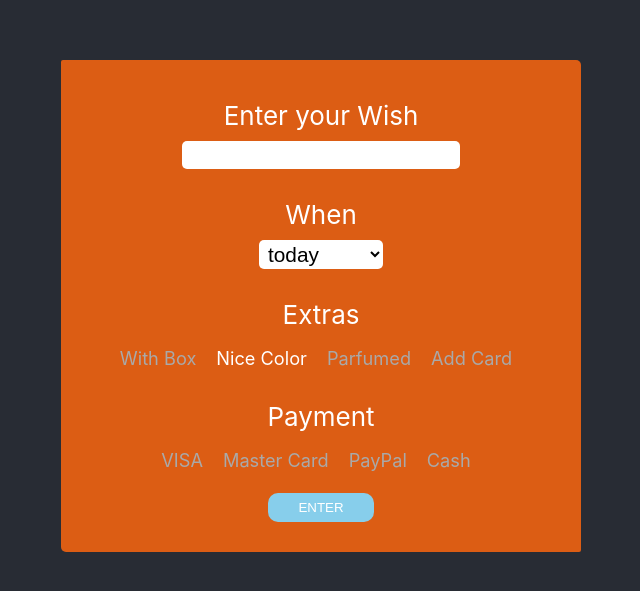
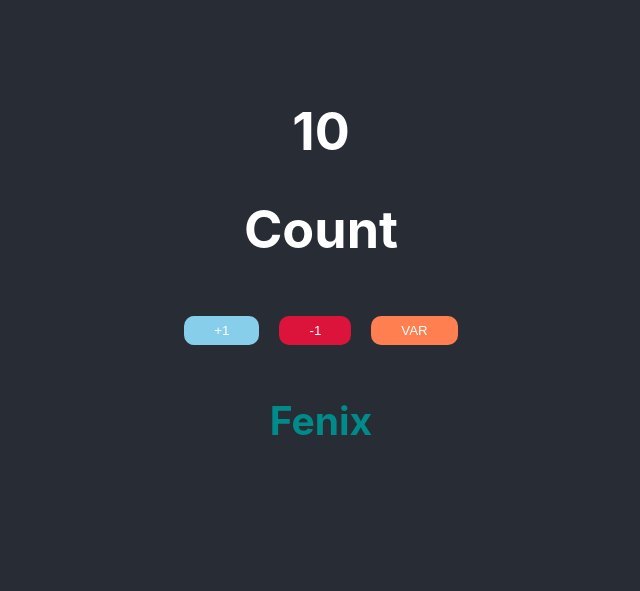
Before and after one commit to audrbar/17-js-a-kija, a React (Create React App) app in the folder firstapp/: page / in a window 1280 px wide. Shown: the part 129-720 px from the top of the page, without its empty margins (319-959 px from the left). Built offline with nearby package versions, Linux system fonts and the light colour scheme; the HTML template or start-up script is replaced by a standard one.

Commit message:
useefect

```diff
--- a/firstapp/src/App.jsx
+++ b/firstapp/src/App.jsx
@@ -1,102 +1,19 @@
 'bootstrap/dist/css/bootstrap.min.css';
-// import { useRef } from 'react';
-import { useState } from 'react';
 import './App.scss';
+import Counter from './components/013/Counter';
+import Fenix from './components/013/Fenix';
 
-const select = [
-    {value: 'n', text: 'now'},
-    {value: 't', text: 'today'},
-    {value: 'tm', text: 'tomorrow'},
-    {value: 'nw', text: 'next week'}
-]
-
-const checkbox = [
-    { text: 'With Box', value: 'b' },
-    { text: 'Nice Color', value: 'c' },
-    { text: 'Parfumed', value: 'p' },
-    { text: 'Add Card', value: 'ac' }
-];
-
-const radio = [
-    { text: 'VISA', value: 'v' },
-    { text: 'Master Card', value: 'mc' },
-    { text: 'PayPal', value: 'p' },
-    { text: 'Cash', value: 'c' }
-]
 
 function App() {
 
-    const [h1Wish, setH1Wish] = useState([]);
-
-    const [wish, setWish] = useState('');
-    const [when, setWhen] = useState('t');
-    const [extras, setExtras] = useState({b:false, c:true, p:false, ac:false});
-    const [payment, setPayment] = useState(null)
-    // const w = useRef();
-
-    const showWish = () => {
-        // setH1Wish(w.current.value);
-        setH1Wish(w => [{wish, when}, ...w]);
-        setWish('');
-    }
-
-    const wishControll = e => {
-        setWish(e.target.value);
-    }
-
-    const whenControll = e => {
-        setWhen(e.target.value);
-    }
-
-    const extrasControll = v => {
-        setExtras(e => ({...e, [v] : !e[v]}));
-    }
-
-    const paymentControll = v => {
-        setPayment(v);
-    }
 
     return (
         <div className="App">
             <header className="App-header">
-            <h1>
-                    {
-                        h1Wish.map((w, i) => <div key={i}>{w.wish} {select.find(s => s.value === w.when ).text}</div>)
-                    }
-                </h1>
-                <div className="input-bin red">
-                    <label>Enter your Wish</label>
-                    <input type="text" value={wish} onChange={wishControll} />
 
-                    <label>When</label>
-                    <select value={when} onChange={whenControll}>
-                        {
-                            select.map(s => <option key={s.value} value={s.value}>{s.text}</option>)
-                        }
-                    </select>
+                <Counter />
+                <Fenix />
 
-                    <label>Extras</label>
-                    <div className="cb-bin">
-                        {
-                            checkbox.map(c => <span key={c.value}>
-                                <input type="checkbox" id={'cb_' + c.value} checked={extras[c.value]} onChange={() => extrasControll(c.value)}/>
-                                <label className="cb" htmlFor={'cb_'+c.value}>{c.text}</label>
-                            </span>)
-                        }
-                    </div>
-
-                    <label>Payment</label>
-                    <div className="cb-bin">
-                        {
-                            radio.map(c => <span key={c.value}>
-                                <input type="checkbox" id={'r_'+c.value} checked={payment===c.value} onChange={() => paymentControll(c.value)}/>
-                                <label className="cb" htmlFor={'r_'+c.value}>{c.text}</label>
-                            </span>)
-                        }
-                    </div>
-
-                    <button className="blue" onClick={showWish}>enter</button>
-                </div>
             </header>
         </div>
     );
--- /dev/null
+++ b/firstapp/src/components/013/Counter.jsx
@@ -0,0 +1,39 @@
+import { useState, useRef } from 'react';
+import Fenix from './Fenix';
+
+function Counter() {
+
+    console.log('Counter function');
+
+    const a = useRef(1);
+
+    const [count, setCount] = useState(10);
+
+    const add = _ => {
+        setCount(c => c + 1);
+    }
+
+    const rem = _ => {
+        setCount(c => c - 1);
+    }
+
+    const addToVar = _ => {
+        console.log(++a.current);
+    }
+
+  return (
+    <div>
+        <h1>{count}</h1>
+        { count > 15 ? <Fenix /> : null }
+        <>
+        <h1>Count</h1>
+        <button className="blue" onClick={add} >+1</button>
+        <button className="red" onClick={rem} >-1</button>
+        <button className="coral" onClick={addToVar} >Var</button>
+
+        </>
+    </div>
+  )
+}
+
+export default Counter;
--- /dev/null
+++ b/firstapp/src/components/013/Fenix.jsx
@@ -0,0 +1,21 @@
+import { useEffect } from "react";
+
+const Fenix = () => {
+
+    console.log('Fenix function');
+
+    useEffect(() => {
+        console.log('Fenix is alive');
+        return () => {
+            console.log('Fenix is dead');
+        }
+    }, []);
+
+  return (
+    <>
+        <h2>Fenix</h2>
+    </>
+  )
+}
+
+export default Fenix;
```
Also changed, not shown: firstapp/src/013.jsx (added, +105 -0 lines).
